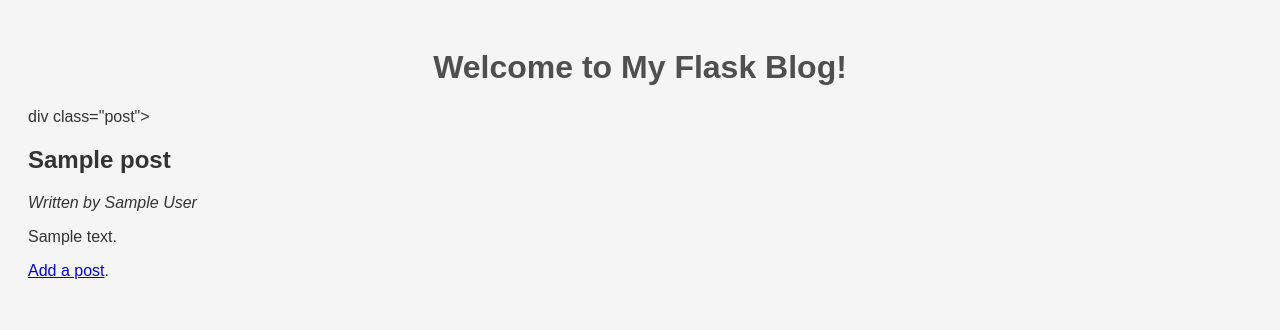
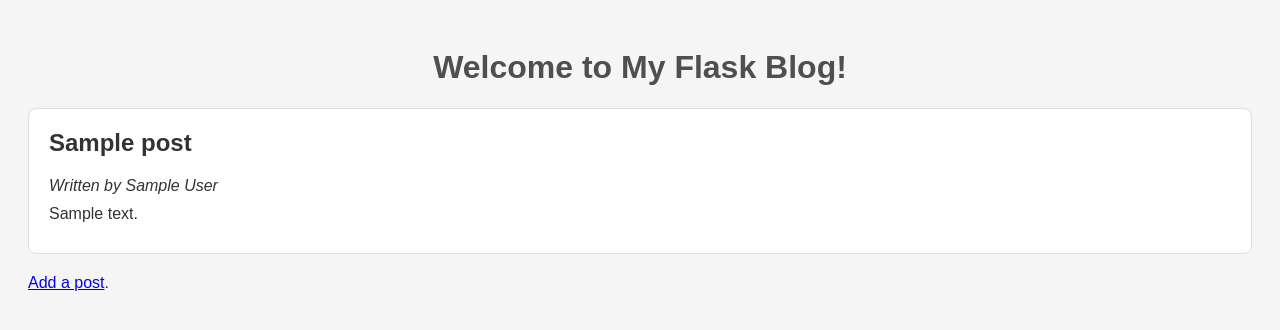
Before and after one commit to vmichele80/masterblog, a Flask app: template templates/index.html in a window 1280 px wide. Shown: the top 330 px of the page. Run offline with Flask 3, Linux system fonts and the light colour scheme; the template is opened without the code that fills it: most values are stand-ins (such as "Sample title", 1, 10 or a date in 2020).

Commit message:
Modified index.html to solve the post publishing with a loop - python based

```diff
--- a/templates/index.html
+++ b/templates/index.html
@@ -10,11 +10,11 @@
     <h1>Welcome to My Flask Blog!</h1>
 
     {% for post in posts  %}
-        div class="post">
-        <h2>{{ post.title }}</h2>
-        <p><em>Written by {{ post.author }}</em></p>
-        <p>{{  post.content }}</p>
-    </div>
+        <div class="post">
+            <h2>{{ post.title }}</h2>
+            <p><em>Written by {{ post.author }}</em></p>
+            <p>{{  post.content }}</p>
+        </div>
     {% else %}
         <p>No posts yet.</p>
     {% endfor %}
```
